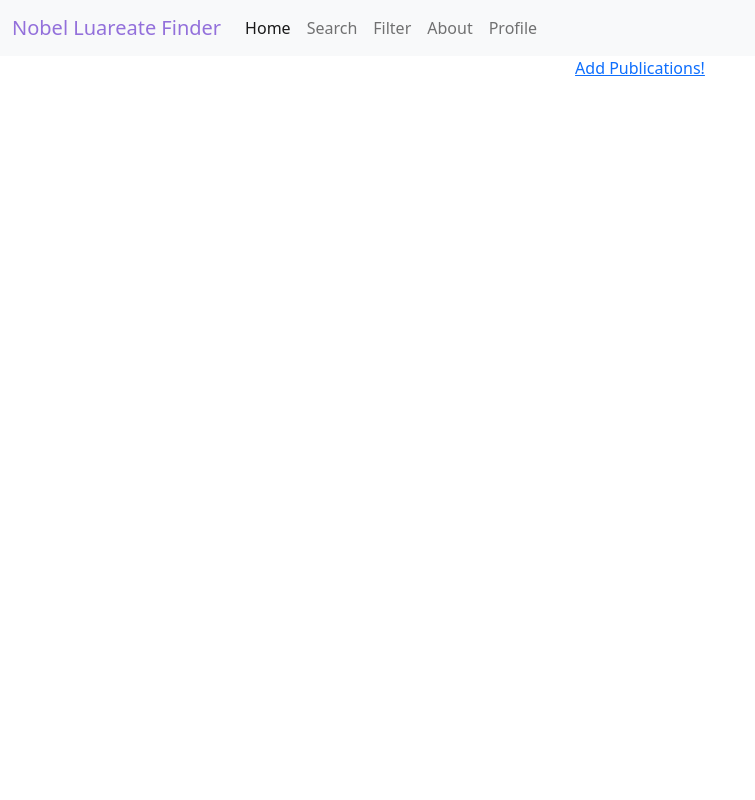
After one commit to vinnypeng2000/Nobel_Laureate_Finder, a PHP site: page /home.php in a window 1280 px wide. The commit adds this page. Shown: the whole page, without its empty margins (0-755 px from the left). Run offline with PHP 8.4, Linux system fonts and the light colour scheme.

Commit message:
Basic Home Page Layout

```diff
--- /dev/null
+++ b/php-gcp/about.html
@@ -0,0 +1,5 @@
+<html>
+    <body>
+        <h1>This is the about page!</h1>
+    </body>
+</html>
--- a/php-gcp/PersonsInsert.php
+++ b/php-gcp/addPub.php
@@ -1,15 +1,15 @@
 <?php
  include_once("./library.php"); // To connect to the database
- $con = new mysqli($SERVER, $USERNAME, $PASSWORD, $DATABASE);
+ $con = new mysqli($server, $username, $password, $dbname);
  // Check connection
  if (mysqli_connect_errno())
  {
  echo "Failed to connect to MySQL: " . mysqli_connect_error();
  }
  // Form the SQL query (an INSERT query)
- $sql="INSERT INTO Persons (FirstN, LastN, Age)
+ $sql="INSERT INTO individual_publication (id, publications)
  VALUES
- ('$_POST[firstname]','$_POST[lastname]','$_POST[age]')";
+ ('$_POST[id]','$_POST[publications]')";
 
  if (!mysqli_query($con,$sql))
  {
--- /dev/null
+++ b/php-gcp/filter.html
@@ -0,0 +1,5 @@
+<html>
+    <body>
+        <h1>This is the filter page!</h1>
+    </body>
+</html>
--- a/php-gcp/helloworld.php
+++ /dev/null
@@ -1 +0,0 @@
-<?php echo "Hello World @^_^@" ?>
--- /dev/null
+++ b/php-gcp/home.php
@@ -0,0 +1,31 @@
+<html>
+<body>
+    <link href="https://cdn.jsdelivr.net/npm/bootstrap@5.1.2/dist/css/bootstrap.min.css" rel="stylesheet">
+
+    <nav class="navbar navbar-expand-lg navbar-light bg-light">
+    <div class="container-fluid">
+        <a class="navbar-brand" href="./home.php" style="color:#9370DB">Nobel Luareate Finder</a>
+        <div class="collapse navbar-collapse" id="navbarSupportedContent">
+        <ul class="navbar-nav me-auto mb-2 mb-lg-0">
+            <li class="nav-item">
+                <a class="nav-link active" aria-current="page" href="./home.php">Home</a>
+            </li>
+            <li class="nav-item">
+                <a class="nav-link" href="./search.html">Search</a>
+            </li>
+            <li class="nav-item">
+                <a class="nav-link" href="./filter.html">Filter</a>
+            </li>
+            <li class="nav-item">
+                <a class="nav-link" href="./about.html">About</a>
+            </li>
+            <li class="nav-item">
+                <a class="nav-link" href="./profile.html">Profile</a>
+            </li>
+        </ul>
+        </div>
+    </div>
+    </nav>
+    <center><a href='addPub.html'>Add Publications!</a></center>
+</body>
+</html>
--- a/php-gcp/index.php
+++ b/php-gcp/index.php
@@ -15,4 +15,4 @@ switch (@parse_url($_SERVER['REQUEST_URI'])['path']) {
 }
 ?>
 
-<?php echo "Hello World @^_^@" ?>
+<?php echo "Hello World @^_^@"?>
--- /dev/null
+++ b/php-gcp/profile.html
@@ -0,0 +1,5 @@
+<html>
+    <body>
+        <h1>This is the profile page!</h1>
+    </body>
+</html>
--- /dev/null
+++ b/php-gcp/search.html
@@ -0,0 +1,5 @@
+<html>
+    <body>
+        <h1>This is the search page!</h1>
+    </body>
+</html>
```
Also changed, not shown: php-gcp/PersonsForm.html (deleted, +0 -11 lines), php-gcp/addPub.html (added, +11 -0 lines), php-gcp/library.php (added, +7 -0 lines).
